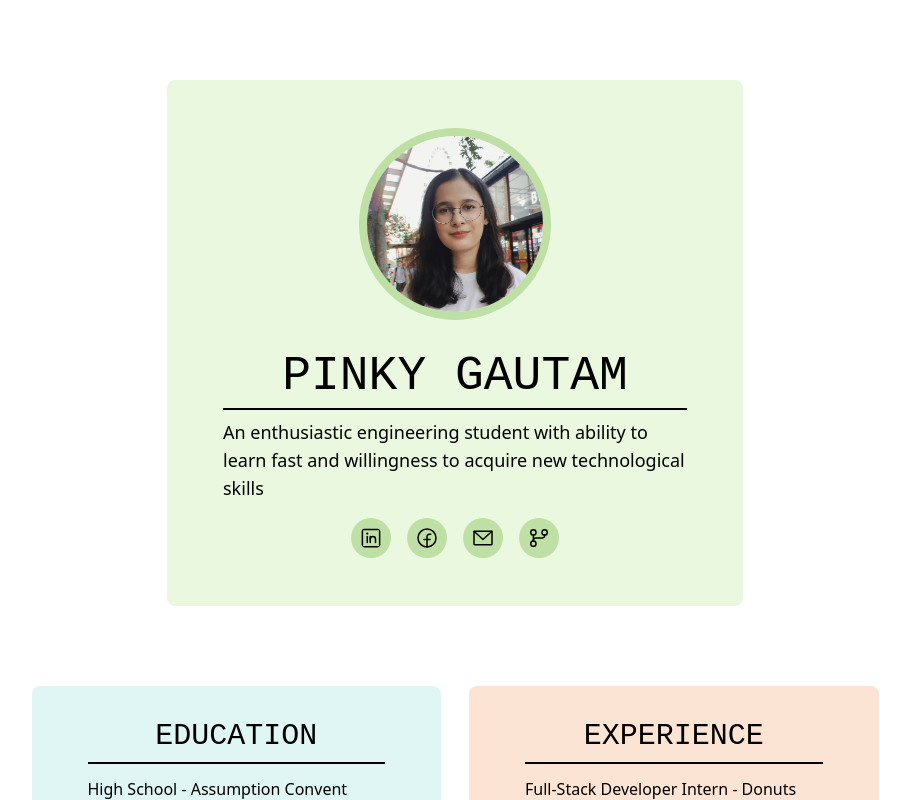
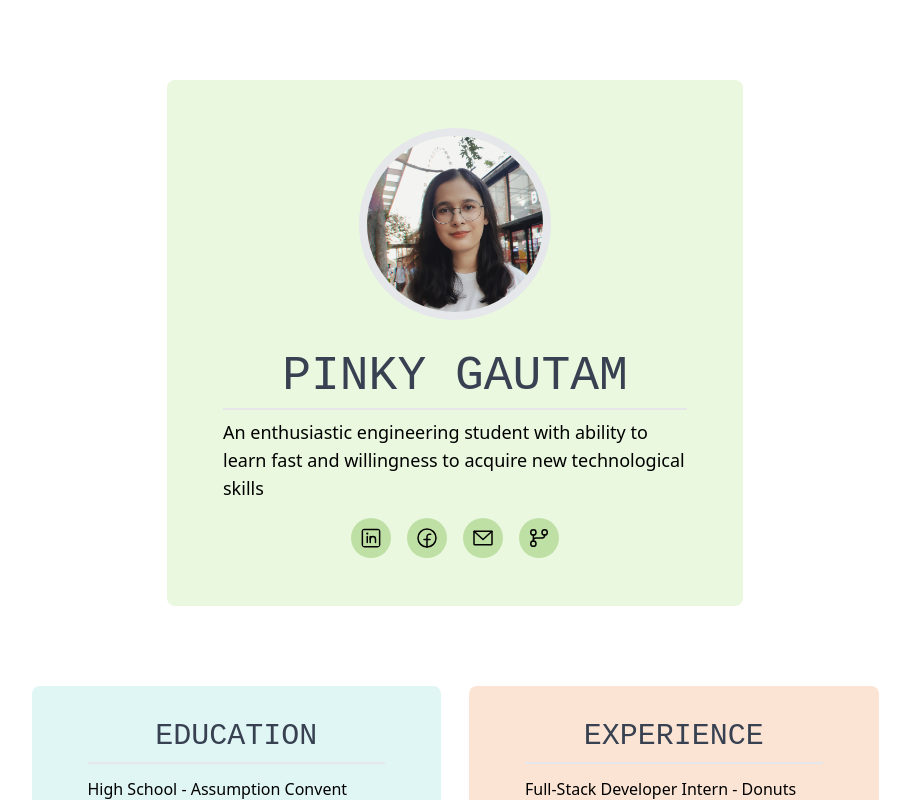
Before and after one commit to ppkgtmm/r, a React (Create React App) app: page / in a window 1280 px wide. Shown: the top 800 px of the page, without its empty margins (185-1095 px from the left). Built offline with nearby package versions, Linux system fonts and the light colour scheme.

Commit message:
edit tw config

```diff
--- a/tailwind.config.js
+++ b/tailwind.config.js
@@ -3,7 +3,7 @@ module.exports = {
   darkMode: "media", // or 'media' or 'class'
   theme: {
     extend: {},
-    colors: {
+    backgroundColor: theme => ({
       blue: "#E0F6F4",
       orange: "#FBE4D3",
       ygreen: "#EAF8DF", // yellow green
@@ -12,7 +12,7 @@ module.exports = {
       bgrey: "#E3E7F3", // blue grey
       grey: "#E5E5E5",
       green: "#BFE0A5",
-    },
+     })
   },
   variants: {
     extend: {},
```
